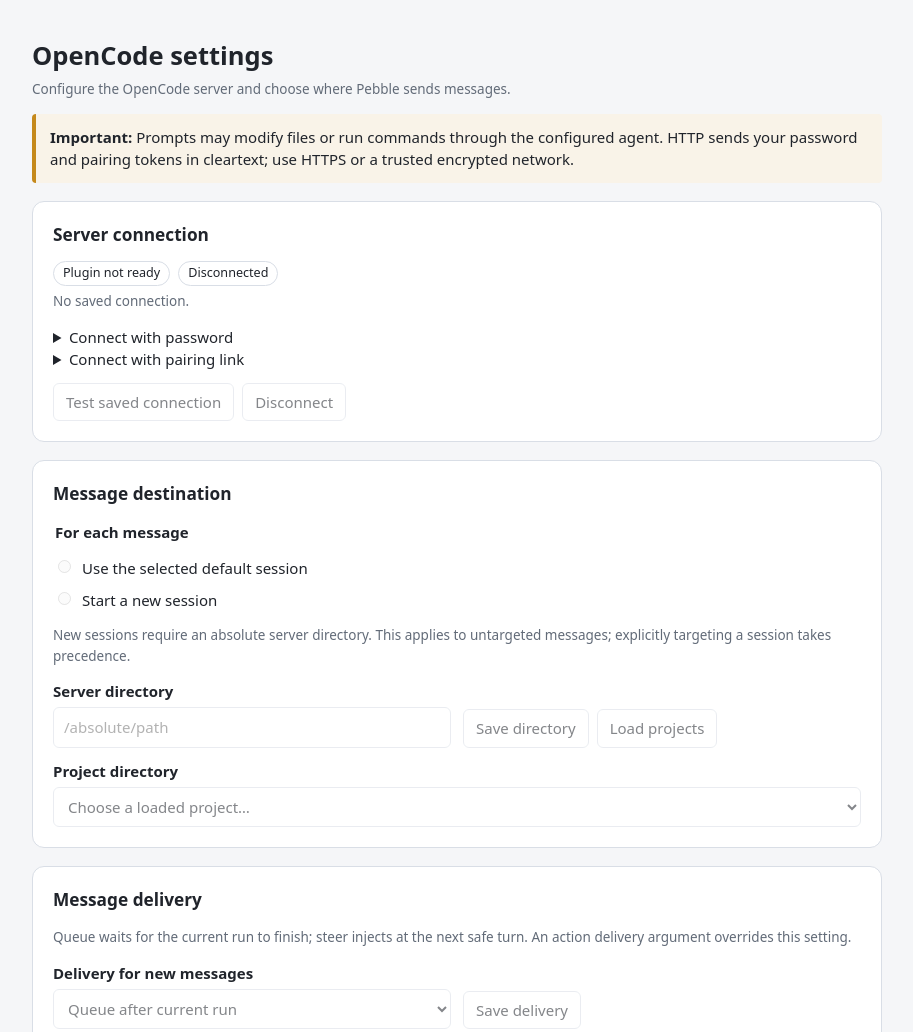
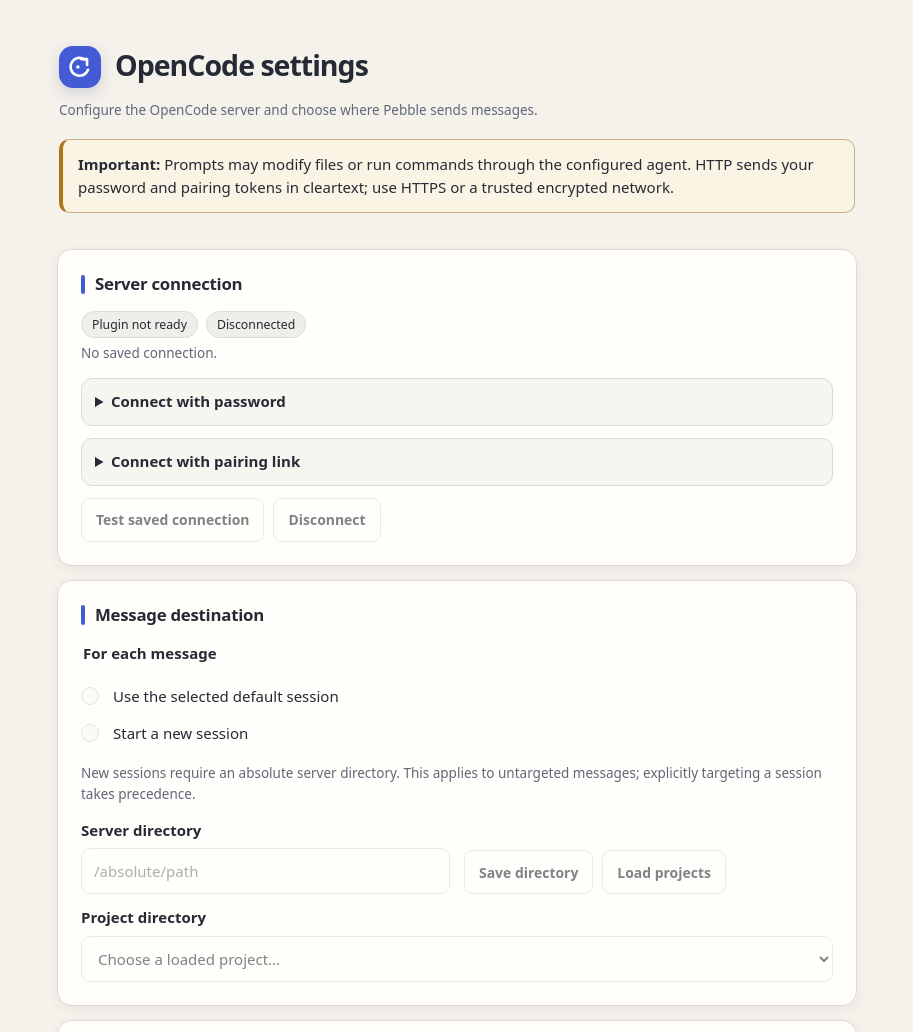
Before and after one commit to SeeSharpSi/pebbe-oc-plugin, a website: page src/config.html in a window 1280 px wide. Shown: the top 1032 px of the page, without its empty margins (183-1096 px from the left). Drawn offline with Linux system fonts and the light colour scheme.

Commit message:
Restyle OpenCode plugin settings

```diff
--- a/package.json
+++ b/package.json
@@ -1,7 +1,7 @@
 {
   "name": "pebble-opencode",
   "author": "OpenCode for Pebble contributors",
-  "version": "0.9.3",
+  "version": "0.9.4",
   "private": true,
   "scripts": {
     "test": "node --test test/*.test.js",
--- a/src/config.html
+++ b/src/config.html
@@ -5,50 +5,62 @@
   <meta name="viewport" content="width=device-width, initial-scale=1">
   <title>OpenCode settings</title>
   <style>
-    :root { color-scheme: light dark; font: 15px/1.5 system-ui, sans-serif; --bg:#f5f6f8; --panel:#fff; --text:#20242b; --muted:#626b78; --line:#d9dee6; --accent:#365fc7; --danger:#a82929; }
-    @media (prefers-color-scheme: dark) { :root { --bg:#171a20; --panel:#20252d; --text:#edf0f5; --muted:#aab2bf; --line:#38414d; --accent:#9ab4ff; --danger:#ff9a9a; } }
+    :root { color-scheme:light dark; font:15px/1.55 system-ui,-apple-system,BlinkMacSystemFont,"Segoe UI",sans-serif; --bg:#f5f2ec; --panel:#fffefa; --text:#252a35; --muted:#5f6878; --line:#dedbd3; --accent:#435bd5; --accent-foreground:#fff; --danger:#a52f39; --wash:#f0eee8; --focus:#6d7ff0; }
+    @media (prefers-color-scheme:dark) { :root { --bg:#171a22; --panel:#222631; --text:#f0f1f6; --muted:#b5bac8; --line:#414653; --accent:#a7b4ff; --accent-foreground:#171a22; --danger:#ff9da5; --wash:#2a2f3b; --focus:#a7b4ff; } }
     * { box-sizing:border-box; }
-    body { margin:0; padding:clamp(16px,4vw,36px); background:var(--bg); color:var(--text); }
-    main { max-width:850px; margin:auto; }
-    h1 { margin:0 0 4px; font-size:1.7rem; }
-    h2 { margin:0 0 14px; font-size:1.15rem; }
+    body { margin:0; padding:clamp(16px,4vw,42px); background:var(--bg); color:var(--text); }
+    main { max-width:800px; margin:auto; }
+    header { padding:4px 2px 8px; }
+    .brand { display:flex; align-items:center; gap:14px; margin-bottom:12px; }
+    .mark { display:grid; width:42px; height:42px; flex:none; place-items:center; border-radius:14px; background:#435bd5; box-shadow:0 5px 14px #303e8b30; }
+    .mark svg { width:26px; height:26px; }
+    h1 { margin:0 0 3px; font-size:clamp(1.55rem,4vw,1.9rem); line-height:1.2; letter-spacing:-.035em; }
+    h2 { margin:0 0 16px; font-size:1.12rem; line-height:1.3; letter-spacing:-.015em; }
     p { margin:5px 0 14px; }
     .muted, .hint { color:var(--muted); font-size:.9rem; }
-    .warning { padding:12px 14px; border-left:4px solid #c5891b; background:color-mix(in srgb, #c5891b 10%, var(--panel)); border-radius:4px; }
-    .card { margin-top:18px; padding:20px; border:1px solid var(--line); border-radius:12px; background:var(--panel); }
+    header > p.muted { max-width:62ch; margin:0 0 18px; }
+    .warning { padding:13px 15px; border:1px solid color-mix(in srgb,#ad761b 42%,var(--line)); border-left:4px solid #ad761b; border-radius:10px; background:color-mix(in srgb,#d9a94b 12%,var(--panel)); }
+    .card { margin-top:14px; padding:clamp(17px,3vw,23px); border:1px solid var(--line); border-radius:15px; background:var(--panel); box-shadow:0 3px 12px #252a3510; }
+    .card h2 { display:flex; align-items:center; gap:10px; }
+    .card h2::before { width:4px; height:1.15em; border-radius:8px; background:var(--accent); content:""; }
     .statusline { display:flex; flex-wrap:wrap; align-items:center; gap:8px; }
-    .badge { display:inline-block; padding:2px 9px; border:1px solid var(--line); border-radius:999px; font-size:.84rem; }
-    .badge.good { border-color:#43825a; color:#317347; }
-    @media (prefers-color-scheme:dark) { .badge.good { color:#a8e1b7; } }
-    form .grid, .row { display:grid; grid-template-columns:repeat(2,minmax(0,1fr)); gap:12px; align-items:end; }
+    .badge { display:inline-flex; align-items:center; min-height:27px; padding:2px 10px; border:1px solid var(--line); border-radius:999px; background:var(--wash); font-size:.82rem; }
+    .badge.good { border-color:#43825a; color:#28683e; background:color-mix(in srgb,#62a878 12%,var(--panel)); }
+    @media (prefers-color-scheme:dark) { .badge.good { color:#b4e8bf; } }
+    form .grid, .row { display:grid; grid-template-columns:repeat(2,minmax(0,1fr)); gap:14px; align-items:end; }
     .field { min-width:0; }
-    label, legend { display:block; margin:0 0 5px; font-weight:600; }
-    input:not([type=radio]), select { width:100%; min-height:40px; padding:8px 10px; border:1px solid var(--line); border-radius:6px; background:var(--panel); color:var(--text); font:inherit; }
-    input[type=checkbox] { width:auto; min-height:auto; padding:0; accent-color:var(--accent); }
-    input[type=radio] { accent-color:var(--accent); }
-    button { min-height:38px; padding:7px 12px; border:1px solid var(--line); border-radius:6px; background:var(--panel); color:var(--text); font:inherit; cursor:pointer; }
-    button.primary { border-color:var(--accent); background:var(--accent); color:#fff; }
-    button:disabled, input:disabled, select:disabled { opacity:.55; cursor:not-allowed; }
-    button:focus-visible, input:focus-visible, select:focus-visible { outline:3px solid color-mix(in srgb, var(--accent) 55%, transparent); outline-offset:2px; }
-    .actions { display:flex; flex-wrap:wrap; gap:8px; margin-top:12px; }
-    .choice { display:flex; align-items:flex-start; gap:8px; margin:9px 0; }
-    .choice label { margin:0; font-weight:400; }
+    label, legend { display:block; margin:0 0 6px; font-weight:620; }
+    fieldset legend { margin-bottom:8px; }
+    input:not([type=radio]):not([type=checkbox]), select, textarea { width:100%; min-height:46px; padding:10px 12px; border:1px solid var(--line); border-radius:9px; background:var(--panel); color:var(--text); font:inherit; }
+    input[type=checkbox], input[type=radio] { width:18px; height:18px; flex:none; margin:3px 0 0; accent-color:var(--accent); }
+    button { min-height:44px; padding:9px 14px; border:1px solid var(--line); border-radius:9px; background:var(--panel); color:var(--text); font:inherit; font-size:.93rem; font-weight:600; line-height:1.25; cursor:pointer; }
+    button.primary { border-color:var(--accent); background:var(--accent); color:var(--accent-foreground); }
+    button:disabled, input:disabled, select:disabled, textarea:disabled { opacity:.58; cursor:not-allowed; }
+    button:focus-visible, input:focus-visible, select:focus-visible, textarea:focus-visible, summary:focus-visible { outline:3px solid color-mix(in srgb,var(--focus) 65%,transparent); outline-offset:3px; }
+    .actions { display:flex; flex-wrap:wrap; gap:9px; margin-top:12px; }
+    .choice { display:flex; align-items:flex-start; gap:10px; margin:11px 0; }
+    .choice label { min-height:40px; margin:-7px 0; padding:8px 4px; font-weight:450; }
+    details { margin-top:12px; border:1px solid var(--line); border-radius:11px; background:color-mix(in srgb,var(--wash) 55%,var(--panel)); }
+    summary { min-height:46px; padding:11px 13px; color:var(--text); font-weight:620; cursor:pointer; }
+    details[open] summary { border-bottom:1px solid var(--line); }
+    details form { padding:15px; }
+    code { padding:2px 5px; border:1px solid var(--line); border-radius:5px; background:var(--wash); color:var(--text); font-size:.92em; }
     #sessionList { list-style:none; margin:12px 0; padding:0; }
-    #sessionList li { padding:11px 0; border-top:1px solid var(--line); }
+    #sessionList li { padding:13px 0; border-top:1px solid var(--line); }
     .session-top { display:flex; flex-wrap:wrap; justify-content:space-between; gap:8px; align-items:center; }
-    .session-title { overflow-wrap:anywhere; }
-    .session-meta { margin:3px 0 0; color:var(--muted); font-size:.86rem; overflow-wrap:anywhere; }
-    .selected { color:var(--accent); font-weight:600; }
+    .session-title { overflow-wrap:anywhere; font-weight:600; }
+    .session-meta { margin:4px 0 0; color:var(--muted); font-size:.86rem; overflow-wrap:anywhere; }
+    .selected { color:var(--accent); font-weight:650; }
     [hidden] { display:none !important; }
-    #feedback { min-height:1.5em; margin:12px 0 0; }
+    #feedback { min-height:1.5em; margin:14px 3px 0; }
     #feedback.error { color:var(--danger); }
-    @media(max-width:600px) { .card { padding:16px; } form .grid, .row { grid-template-columns:1fr; } }
+    @media(max-width:620px) { body { padding:16px 13px 26px; } form .grid, .row { grid-template-columns:minmax(0,1fr); } .row > .actions { margin-top:0; } .card { border-radius:13px; } }
   </style>
 </head>
 <body>
 <main>
   <header>
-    <h1>OpenCode settings</h1>
+    <div class="brand"><span class="mark" aria-hidden="true"><svg viewBox="0 0 32 32" fill="none"><path d="M21.7 6.7a11 11 0 1 0 4.1 12.8" stroke="white" stroke-width="3.2" stroke-linecap="round"/><path d="M17.6 6.3h7.1v7.1" stroke="white" stroke-width="3.2" stroke-linecap="round" stroke-linejoin="round"/><circle cx="13.4" cy="16" r="2.1" fill="white"/></svg></span><h1>OpenCode settings</h1></div>
     <p class="muted">Configure the OpenCode server and choose where Pebble sends messages.</p>
     <p class="warning"><strong>Important:</strong> Prompts may modify files or run commands through the configured agent. HTTP sends your password and pairing tokens in cleartext; use HTTPS or a trusted encrypted network.</p>
   </header>
```
